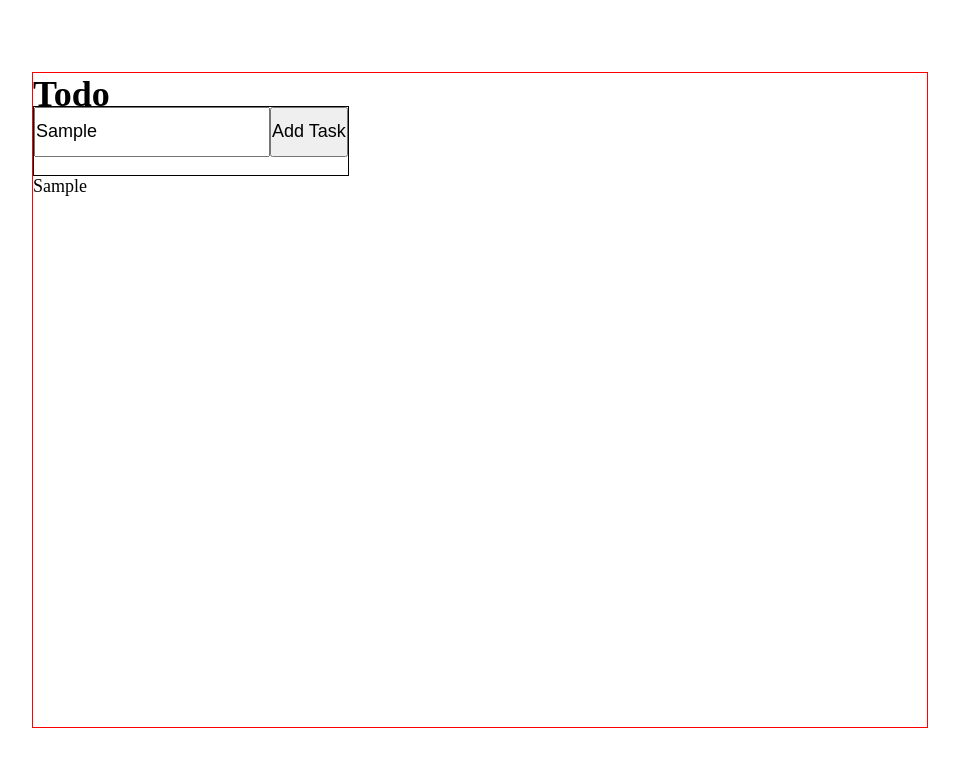
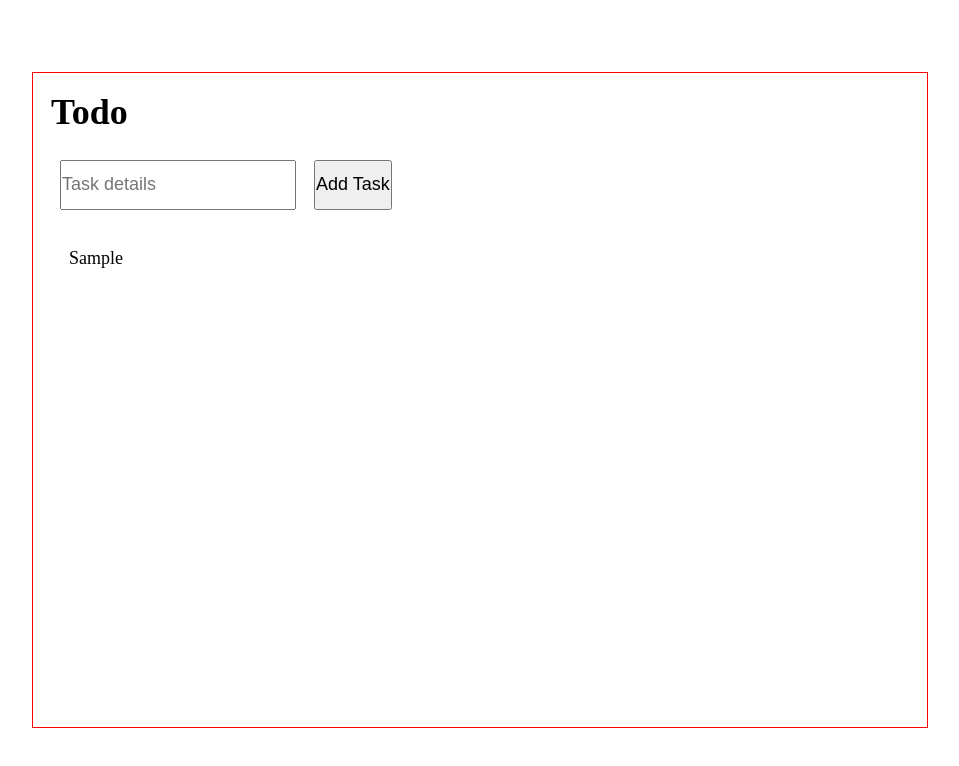
Before and after one commit to manjeetsharma0796/todo, a plain HTML site: page index.html in a window 1280 px wide. Both pictures are taken after typing "Sample" into the empty fields and a click on the button "Add Task". Shown: the whole page, without its empty margins (160-1119 px from the left). Drawn offline with Linux system fonts and the light colour scheme.

Commit message:
Renamed readTask to readTaskAndRemoveValue

```diff
--- a/index.css
+++ b/index.css
@@ -18,6 +18,7 @@ body {
 .heading {
   width: 80%;
   height: 5%;
+  margin: 1em 1em;
 }
 
 h1 {
@@ -28,10 +29,11 @@ h1 {
   display: flex;
   flex-flow: row wrap;
   justify-content: space-around;
-  border: 1px solid rgb(0, 0, 0);
+
   height: 70px;
   width: 100%;
   row-gap: 2em;
+  margin: 1em 1em;
 }
 
 #task-details {
@@ -41,3 +43,7 @@ h1 {
 #add-task {
   height: 50px;
 }
+
+.task-list {
+  margin: 1em 2em;
+}
--- a/index.html
+++ b/index.html
@@ -17,7 +17,7 @@
 			<input type="button" value="Add Task" id="add-task">
 		</section>
 
-		<section id="todo-list">
+		<section id="todo-list" class="task-list">
 		</section>
 	</main>
 </body>
--- a/index.js
+++ b/index.js
@@ -20,14 +20,16 @@ const appendTodo = (container, todoElements) => {
   });
 };
 
-const readTask = () => {
+const readTaskAndRemoveValue = () => {
   const taskDetailsElement = getTaskDetailElement();
-  return taskDetailsElement.value;
+  const taskDetail = taskDetailsElement.value;
+  taskDetailsElement.value = '';
+  return taskDetail;
 }
 
 const readCreateAndAppendTask = () => {
   const todoListContainer = getTodoContainer();
-  const task = readTask();
+  const task = readTaskAndRemoveValue();
   const taskElement = createTodoElement(task);
   todoListContainer.append(taskElement);
 }
```
